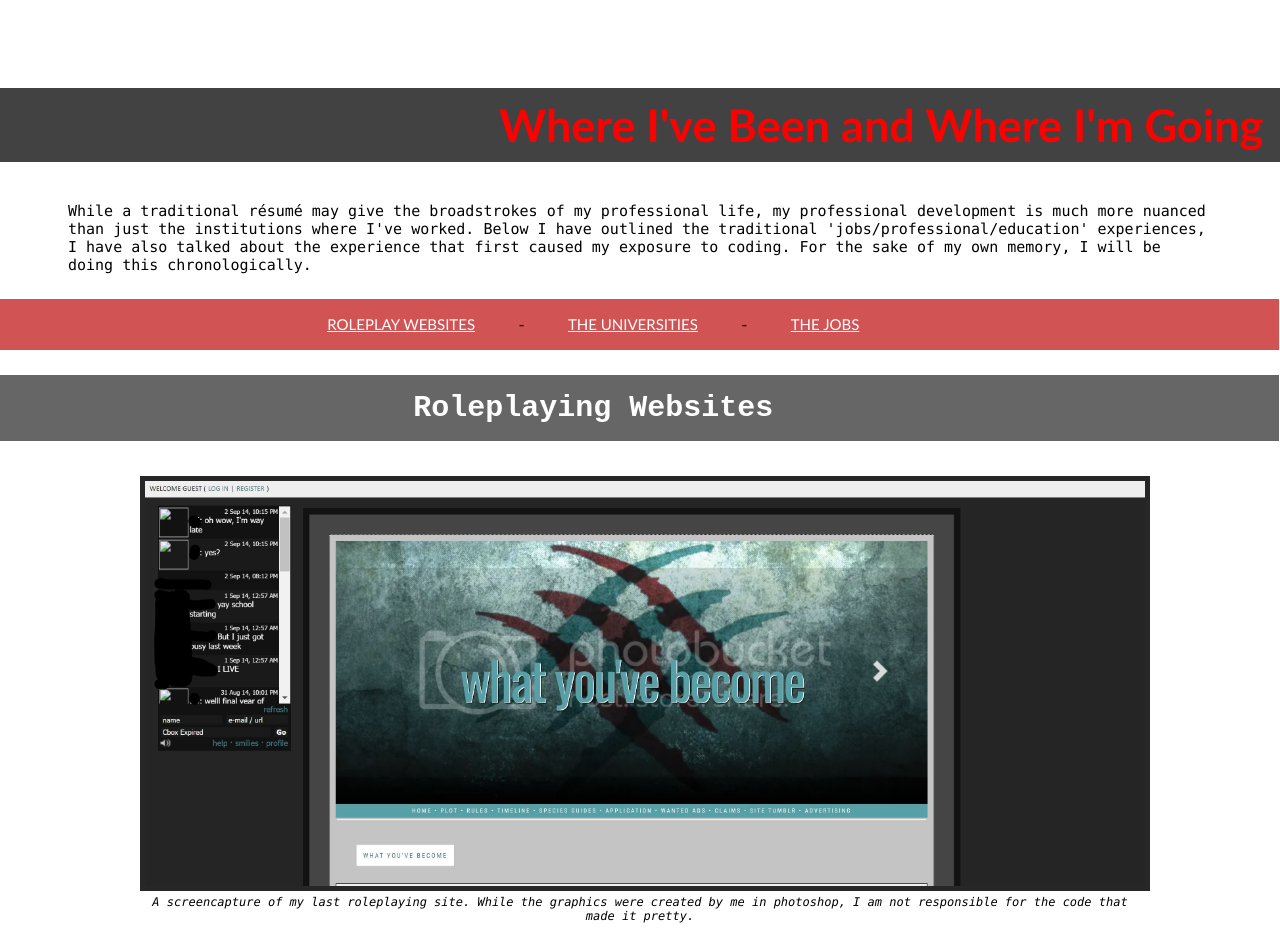
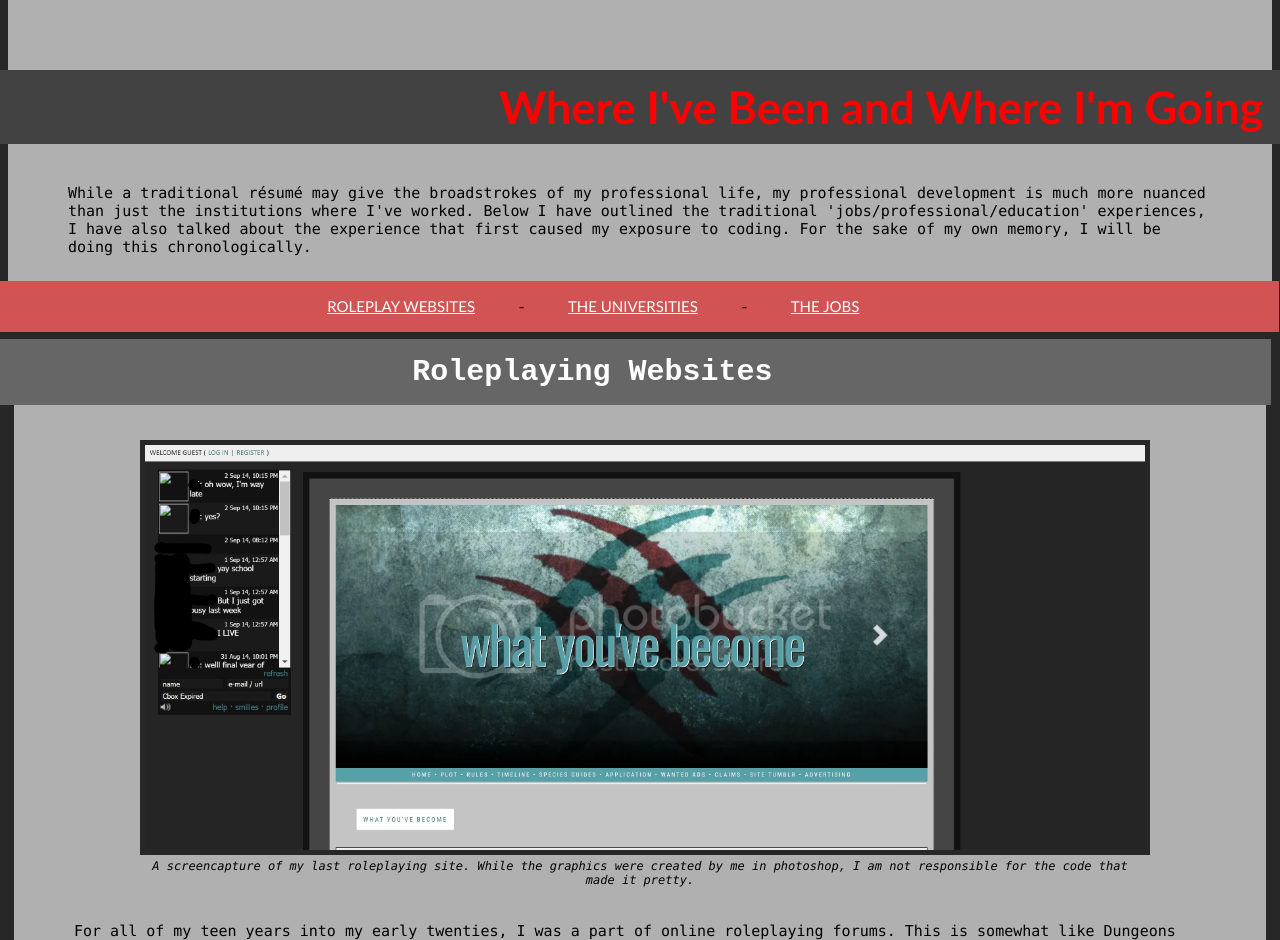
Before and after one commit to LC101-September-2021/assignment-4-html-me-something-rstevenor, a website: page index.html in a window 1280 px wide. Shown: the top 940 px of the page. Drawn offline with Linux system fonts and the light colour scheme.

Commit message:
Fixed CSS to get page to look similiar to the pre-troubleshooted HTML

```diff
--- a/styles.css
+++ b/styles.css
@@ -1,4 +1,12 @@
-.innerWrapper{
+body {
+    margin: 8px;
+    display:block;
+    font-family: "Monaco", sans-serif;
+    background-color: #272727;
+}
+
+main{
+    padding-bottom:50px;
     margin-top: -18px;
     margin-left: auto;
     margin-right: auto;
@@ -6,20 +14,15 @@
     background-color: #b1b0b0;
 }
 
-body {
-    margin: 8px;
-    display:block;
-    font-family: "Monaco", sans-serif;
-    border-color: #272727;
-}
-
-main{
-    padding-bottom:50px;
-}
 header{
 	padding-top: 50px;
     padding-left: 50px;
     padding-right: 50px;
+    margin-top: -18px;
+    margin-left: auto;
+    margin-right: auto;
+    max-width: 1252px;
+    background-color: #b1b0b0;
 }
 
 .navigationBar{
@@ -140,6 +143,4 @@ footer{
     margin-right: auto;
     max-width: 1252px;
     background-color: rgb(184, 184, 184);
-    border-top: 10px solid #272727;
-    padding-top: -30px;
 }
```
